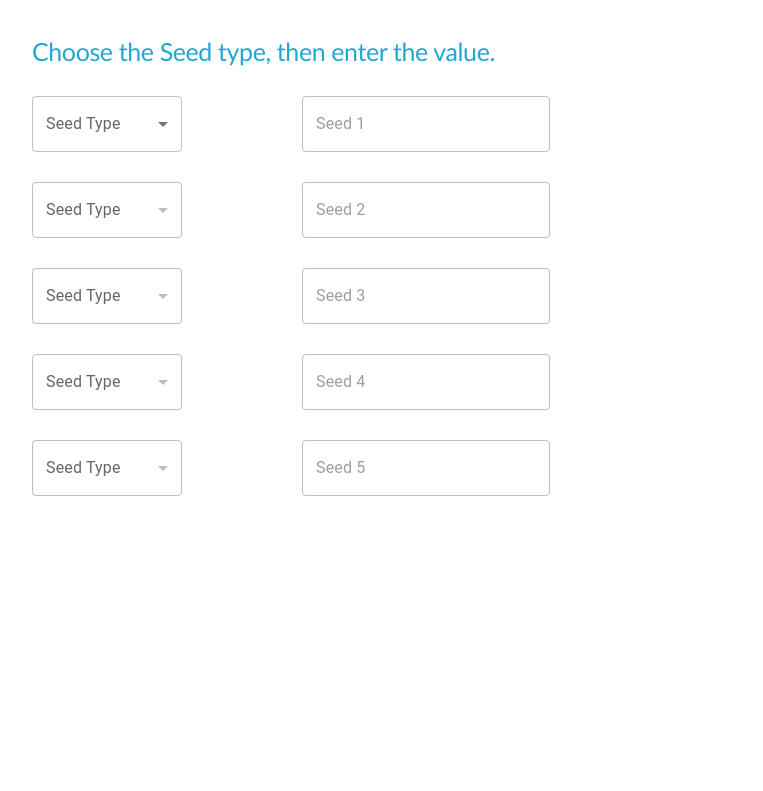
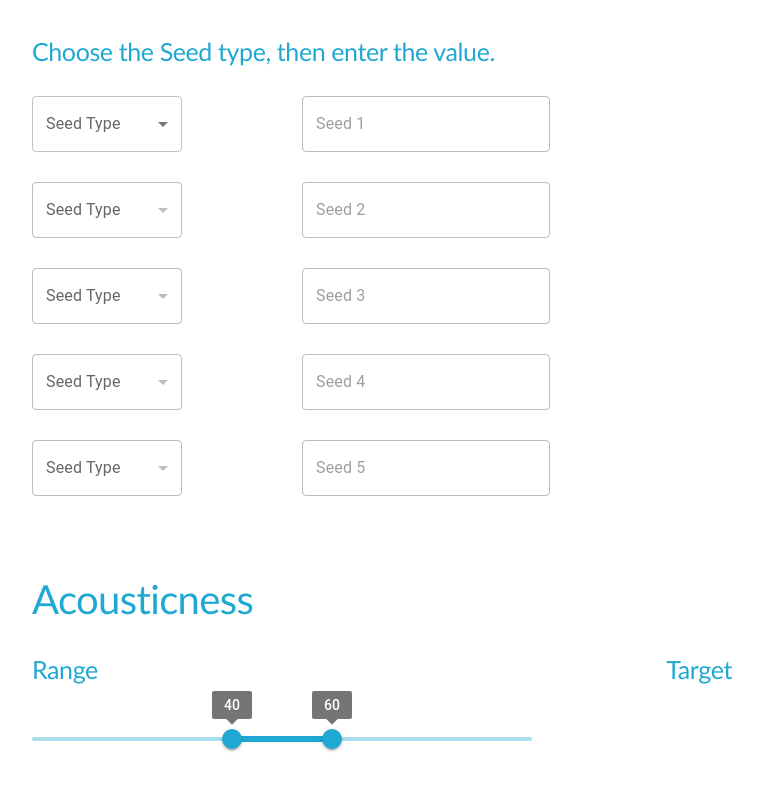
Before and after one commit to nolenzhao/sona_frontend, a Next.js app: page /homepage in a window 1280 px wide. Shown: the part 303-1094 px from the top of the page, without its empty margins (80-843 px from the left). Before the commit the page ends 807 px from the top, so only its background shows below. Built offline with nearby package versions, Linux system fonts and the light colour scheme; no server answers.

Commit message:
creating slider component

```diff
--- a/src/components/custom_playlist.tsx
+++ b/src/components/custom_playlist.tsx
@@ -9,6 +9,7 @@ import FormControlLabel from '@mui/material/FormControlLabel'
 import InputLabel from '@mui/material/InputLabel'
 import Select from '@mui/material/Select'
 import MenuItem from '@mui/material/MenuItem'
+import Slider from '@mui/material/Slider';
 import { border, MUIStyledCommonProps } from '@mui/system'
 import ExpandMoreIcon from '@mui/icons-material/ExpandMore';
 import Typography from '@mui/material/Typography'
@@ -18,6 +19,7 @@ import AccordionDetails from '@mui/material/AccordionDetails';
 import AccordionSummary from '@mui/material/AccordionSummary';
 import Box from '@mui/material/Box'
 import styles from '../styles/custom_playlist.module.scss'
+import Quality_Slider from './quality_slider'
 
 interface Props{
     accesstoken: string | null;
@@ -27,13 +29,19 @@ const Custom_Playlist:React.FC<Props> = ({accesstoken}:Props) =>{
 
 
     const [user_seed_type, set_user_seed_type] = useState<string[]>(['', '', '', '', '']);
-    const [user_seed, set_user_seed] = useState<string[]>([])
+    const [user_seed, set_user_seed] = useState<string[]>(['', '', '', '', ''])
 
     const change_seed_type = (e:any, index:number) =>{
         let temp_arr = [...user_seed_type]
         temp_arr.splice(index, 1, e.target.value)
         set_user_seed_type(temp_arr);
         console.log(user_seed_type);
+    }
+    const change_seed = (e:any, index:number) =>{
+        let temp_arr = [...user_seed];
+        temp_arr.splice(index, 1, e.target.value)
+        set_user_seed(temp_arr);
+        console.log(user_seed);
     }
     let seed_inputs = [];
     let picked = 2;
@@ -59,7 +67,9 @@ const Custom_Playlist:React.FC<Props> = ({accesstoken}:Props) =>{
                 <MenuItem value='Genre'>Genre</MenuItem>
             </Select>
             </FormControl>
-            <TextField required = {user_seed_type[i] !== ''} defaultValue = '' disabled = {user_seed_type[i] === ''} label = {temp_label} variant='outlined' sx = {{width: 400, display: 'inline-block', marginLeft: 15}}/>
+            <TextField value = {user_seed[i]} onChange = {(e) => change_seed(e, i)} required = {user_seed_type[i] !== ''}
+             error = {user_seed_type[i] !== '' && user_seed[i] === ''} defaultValue = '' disabled = {user_seed_type[i] === ''} label = {temp_label} variant='outlined'
+              sx = {{width: 400, display: 'inline-block', marginLeft: 15}}/>
             </div>
 
 
@@ -136,6 +146,9 @@ const Custom_Playlist:React.FC<Props> = ({accesstoken}:Props) =>{
 
                 </Box>
 
+                <Quality_Slider quality = 'Acousticness'/>
+
+
 
 
             </Box>
--- /dev/null
+++ b/src/components/quality_slider.tsx
@@ -0,0 +1,58 @@
+import Container from '@mui/material/Container'
+import Box from '@mui/material/Box'
+import Slider from '@mui/material/Slider'
+import Typography from '@mui/material/Typography'
+import {useState} from 'react';
+interface Props{
+    quality: string;
+}
+
+
+const Quality_Slider:React.FC<Props> = ({quality}:Props) =>{
+
+    const [value, setValue] = useState<number[]>([40,60]);
+
+    const slideHandler = (e:Event, newValue: number | number[], activeThumb:number) =>{
+        if(!Array.isArray(newValue)){
+            return;
+        }
+        if(activeThumb === 0)
+        {
+            setValue([Math.min(newValue[0], value[1] - 10), value[1]]);
+        }
+        else{
+            setValue([value[0], Math.max(newValue[1], value[0] + 10)]);
+        }
+        console.log(value);
+
+    }
+
+    return(
+
+            <Box  width = {500} marginTop = {10}>
+                <Typography fontSize = {40} variant = 'h1' color = 'primary.main'> {quality} </Typography>
+                <Box  width ={700} display = 'flex' justifyContent='space-between' marginTop = {4}>
+                <Typography  fontSize = {25} variant = 'h1' color = 'primary.main'> Range </Typography>
+                <Typography fontSize = {25} variant = 'h1' color = 'primary.main'> Target  </Typography>
+                </Box>
+
+                <Box marginTop = {5}>
+                <Slider disableSwap onChange={slideHandler} value = {value} valueLabelDisplay="on" defaultValue={50}/>
+                </Box>
+                <Box marginTop = {5}>
+
+                </Box>
+
+
+
+
+
+
+            </Box>
+
+
+    )
+}
+
+
+export default Quality_Slider
```
